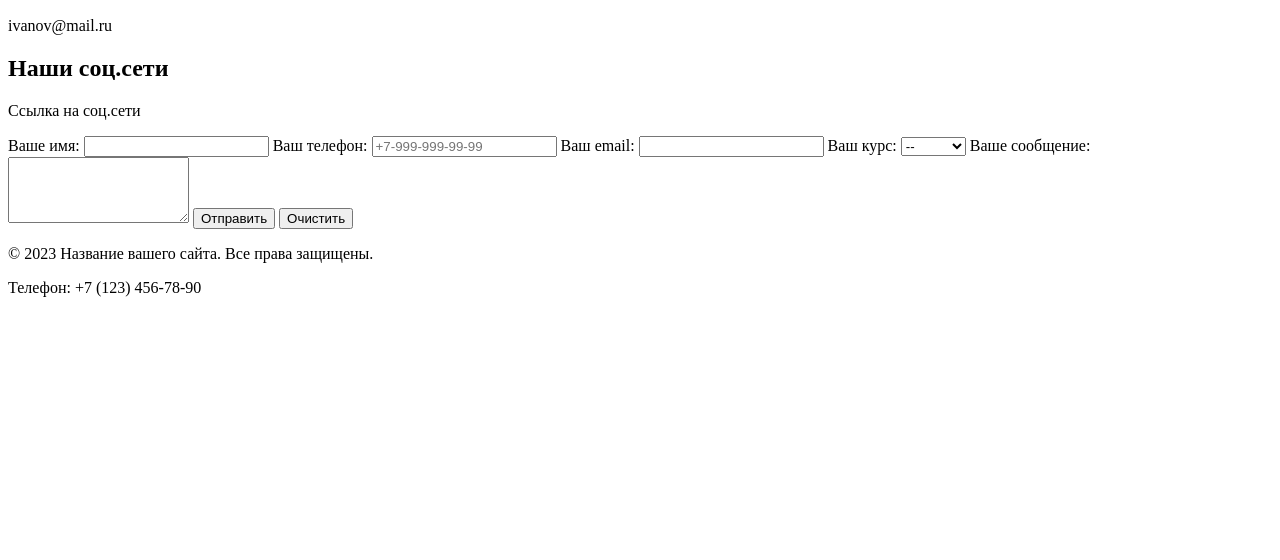
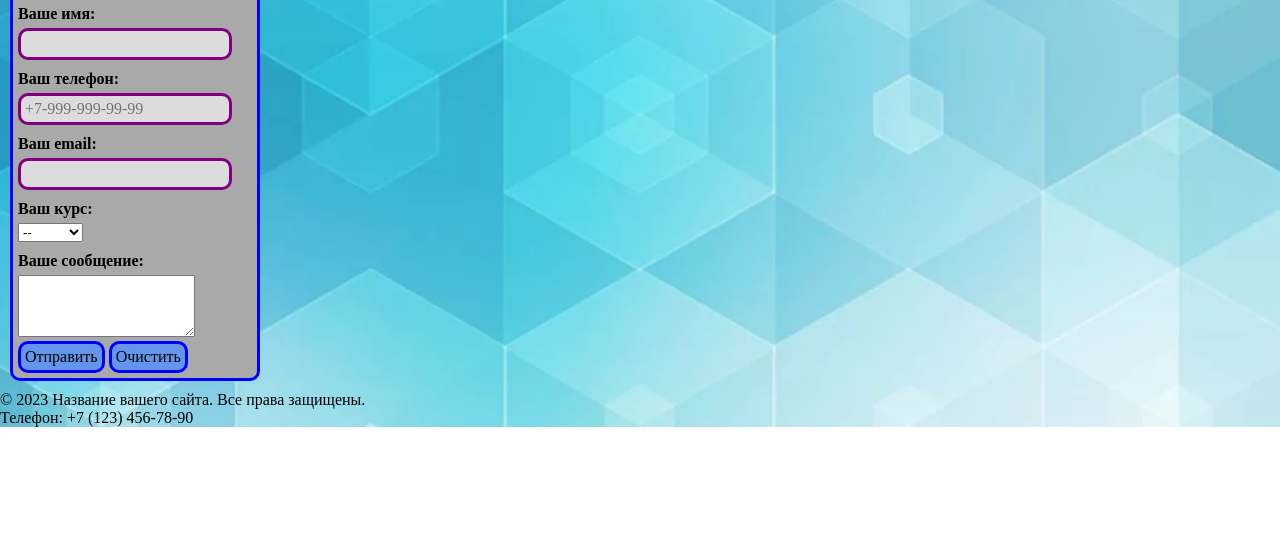
Before and after one commit to psixapat222226/my_project_01, a plain HTML site: page scr/contacts.html in a window 1280 px wide. Shown: the part 240-800 px from the top of the page. Drawn offline with Linux system fonts and the light colour scheme.

Commit message:
Новое: стили

```diff
--- a/scr/contacts.html
+++ b/scr/contacts.html
@@ -6,6 +6,7 @@
     <title>Контакты - Название вашего сайта</title>
     <meta name="description" content="Контактная информация компании Название вашего сайта. Наш адрес, телефон, электронная почта и ссылки на социальные сети.">
     <link rel="icon" href="assets/favicon.ico" type="image/x-icon">
+    <link rel="stylesheet" href="../static/styles.css">
 </head>
 <body>
     <header>
@@ -42,7 +43,7 @@
             <label for="phone">Ваш телефон:</label>
             <input type="text" id="phone" name="phone" placeholder="+7-999-999-99-99">
             <label for="email">Ваш email:</label>
-            <input type="text" id="email" name="email">
+            <input type="text" id="email" name="email" required>
 
 
             <label for="course">Ваш курс:</label>
--- /dev/null
+++ b/static/styles.css
@@ -0,0 +1,58 @@
+*{
+    margin: 0;
+    padding: 0;
+    box-sizing: border-box;
+}
+
+body {
+    background-image: url(img/i.webp);
+    background-position: center;
+    background-size: cover;
+    background-repeat: no-repeat;
+}
+
+input, button {
+    border: none;
+    outline: none;
+    font-family: inherit;
+    font-size: inherit;
+}
+
+label {
+    display: block;
+    margin-top: 10px;
+    margin-bottom: 5px;
+    font-weight: bold;
+}
+
+input {
+    border: 3px solid purple;
+    border-radius: 10px;
+    padding: 4px;
+    background-color: gainsboro;
+}
+
+input:focus {
+    background-color: aquamarine;
+}
+
+button {
+    padding: 4px;
+    border: 3px solid blue;
+    border-radius: 10px;
+    background-color: cornflowerblue;
+}
+
+button:hover {
+    background-color: aqua;
+}
+
+#ContactForm {
+    padding: 5px;
+    margin: 10px;
+    border: 3px solid blue;
+    border-radius: 10px;
+    max-width: 250px;
+    background-color: darkgray;
+
+}
```
Also changed, not shown: static/img/i.webp (added).
